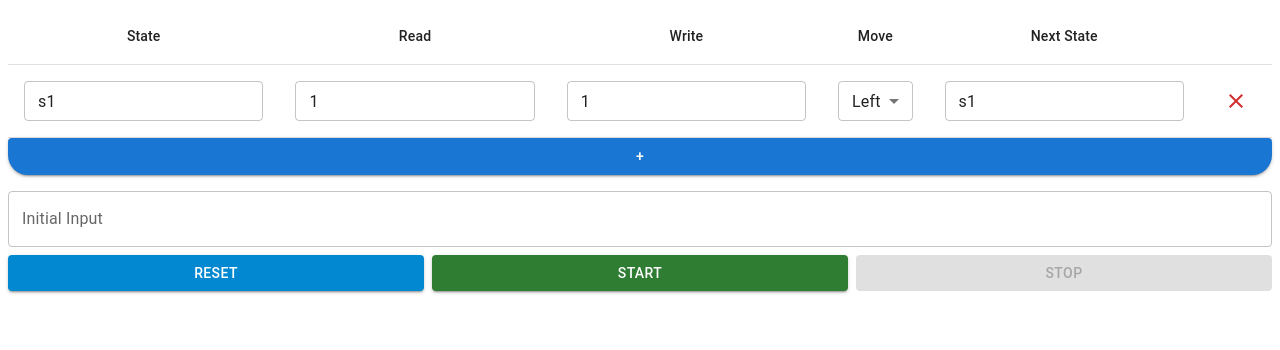
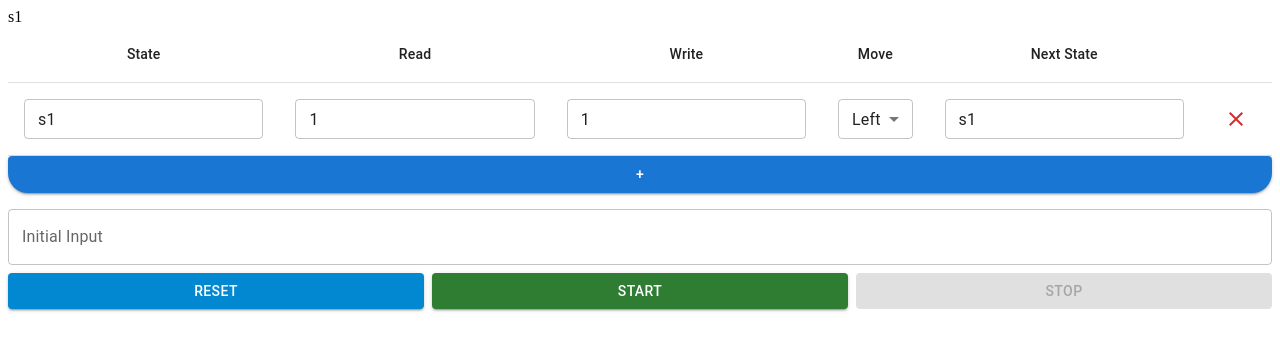
Before and after one commit to Kr1sh1/Turing-Machine-Simulator, a React (Vite) app: page /machines in a window 1280 px wide. Shown: the top 350 px of the page. Built offline with nearby package versions, Linux system fonts and the light colour scheme.

Commit message:
Replace TransitionTable with TransitionRepresentation on the Machines page

```diff
--- a/src/pages/Machines.jsx
+++ b/src/pages/Machines.jsx
@@ -1,6 +1,6 @@
 import { useState } from "react";
 import MachineControls from "../components/MachineControls";
-import TransitionTable from "../components/TransitionTable";
+import TransitionRepresentation from "../components/TransitionRepresentation";
 
 export default function Machines() {
   const [stopDisabled, setStopDisabled] = useState(true)
@@ -37,7 +37,7 @@ export default function Machines() {
 
   return (
     <>
-    <TransitionTable
+    <TransitionRepresentation
       transitions={transitions}
       setTransitions={setTransitions} />
 
```
